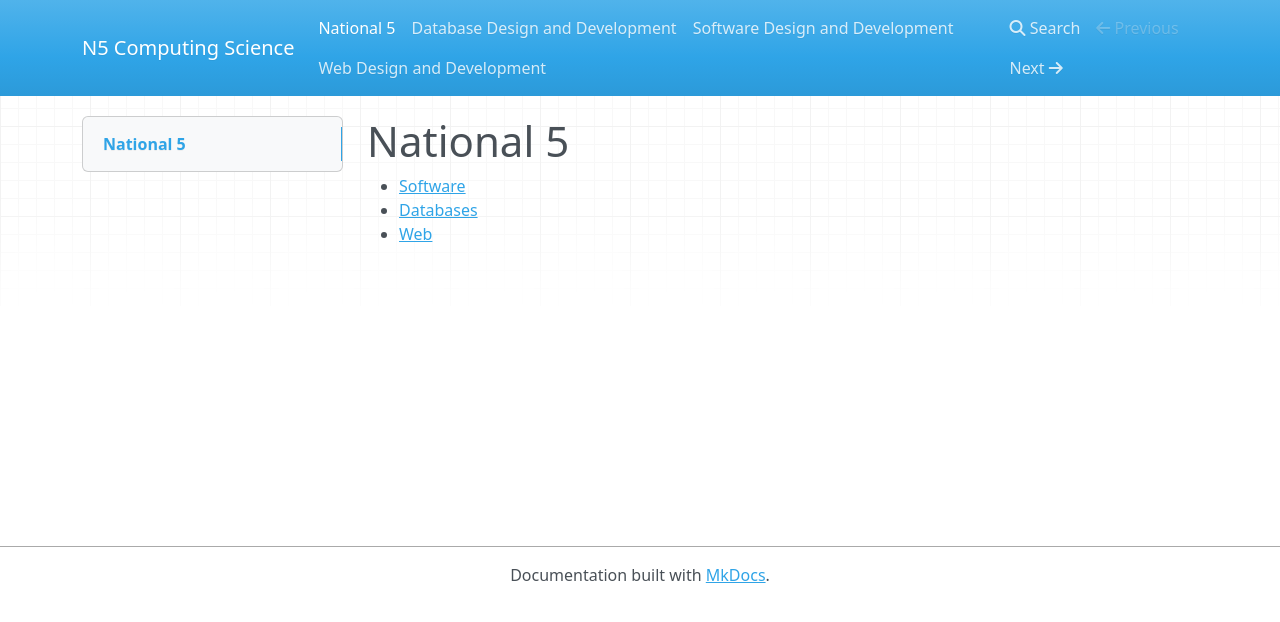
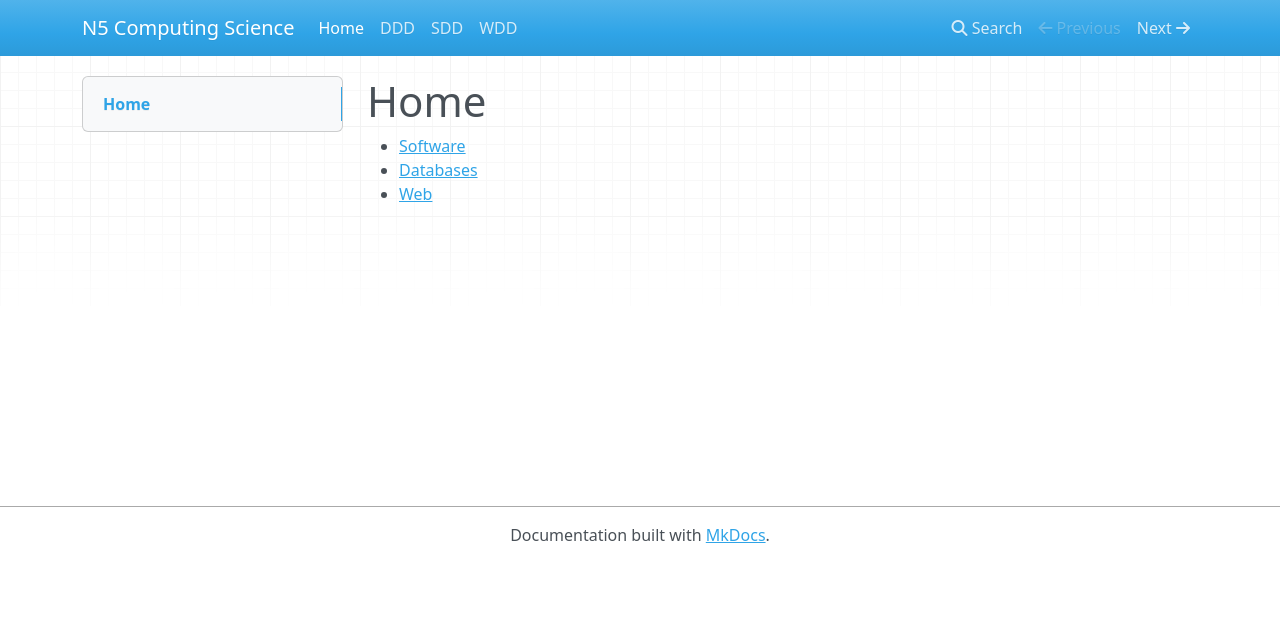
Before and after one commit to MrFriendCS/N5-CS, an MkDocs documentation site: the page built from docs/index.md, in a window 1280 px wide. Shown: the top 622 px of the page. Built offline with MkDocs 1.6.1, drawn with Linux system fonts in a browser that asks for light colours; nearby versions of some CDN libraries.

Commit message:
Minor changes

```diff
--- a/docs/N5-CS-DDD.md
+++ b/docs/N5-CS-DDD.md
@@ -1,4 +1,6 @@
-# Database Design and Development
+# DDD
+
+**Database Design and Development**
 
 All the code examples use SQLite.  They will work with [Replit](https://replit.com/) and [DB Browser for SQLite](https://sqlitebrowser.org/).
 
--- a/docs/N5-CS-SDD.md
+++ b/docs/N5-CS-SDD.md
@@ -1,4 +1,6 @@
-# Software Design and Development
+# SDD
+
+**Software Design and Development**
 
 All the code examples use Python.
 
--- a/docs/N5-CS-WDD.md
+++ b/docs/N5-CS-WDD.md
@@ -1,4 +1,6 @@
-# Web Design and Development
+# WDD
+
+**Web Design and Development**
 
 **Note:** HTML, CSS, and JavaScript use American spelling so when you see `center` or `color` they are not typos.
 
--- a/docs/index.md
+++ b/docs/index.md
@@ -1,4 +1,4 @@
-# National 5
+# Home
 
 * [Software](N5-CS-SDD.md)
 * [Databases](N5-CS-DDD.md)
```
